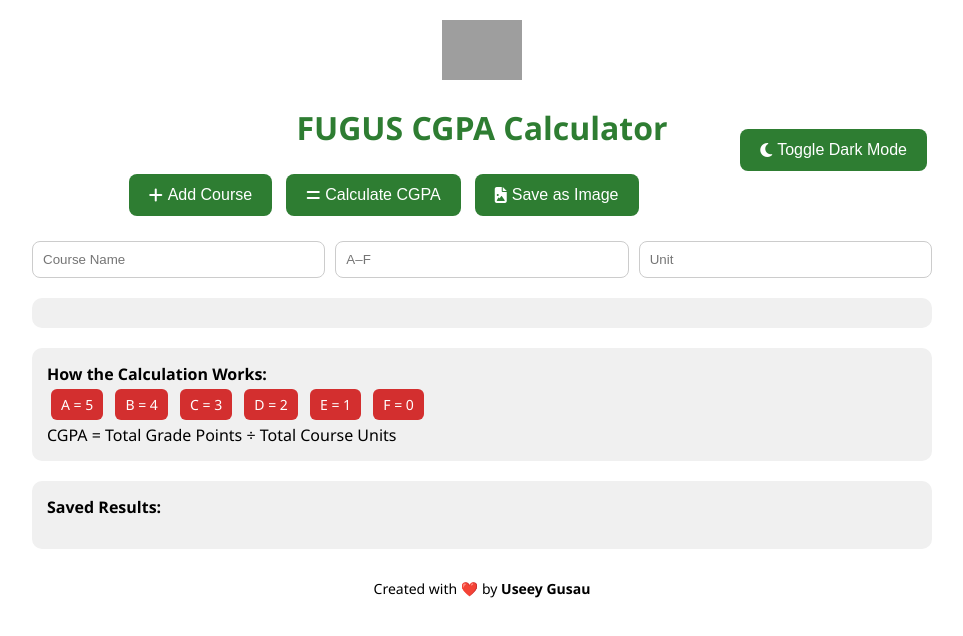
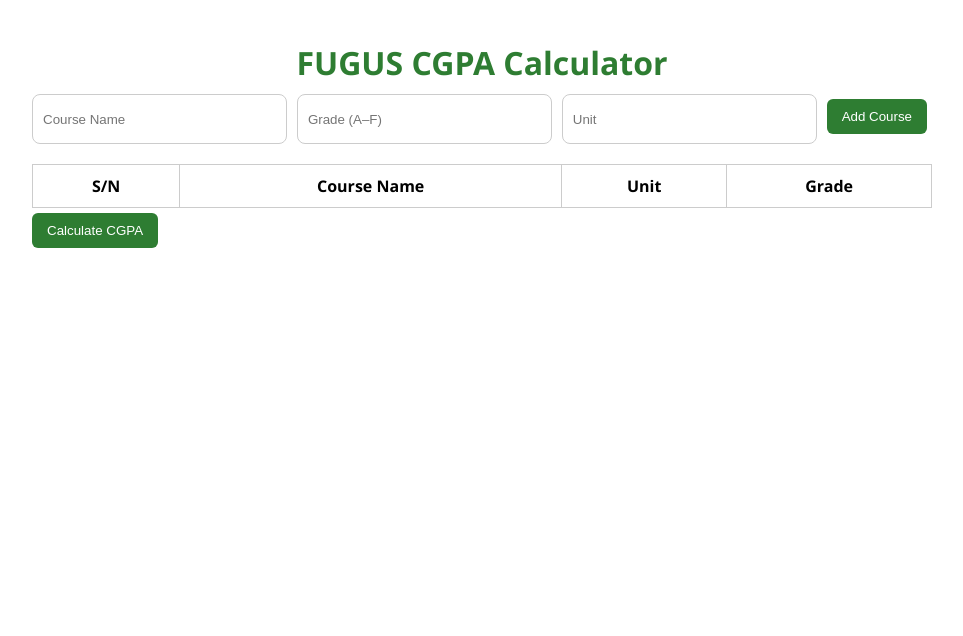
Before and after one commit to iamuseey/fugus.cgpa.live, a plain HTML site: page index.html in a window 1280 px wide. Shown: the whole page, without its empty margins (158-1121 px from the left). Drawn offline with Linux system fonts and the light colour scheme; grey boxes are pictures that could not be loaded.

Commit message:
Update index.html

```diff
--- a/index.html
+++ b/index.html
@@ -1,4 +1,6 @@
-<!DOCTYPE html><html lang="en">
+
+<!DOCTYPE html>
+<html lang="en">
 <head>
   <meta charset="UTF-8" />
   <meta name="viewport" content="width=device-width, initial-scale=1.0" />
@@ -6,17 +8,17 @@
   <link rel="stylesheet" href="https://cdnjs.cloudflare.com/ajax/libs/font-awesome/6.4.0/css/all.min.css">
   <style>
     :root {
-      --primary-color: #2e7d32; /* FUGUS green */
-      --accent-color: #d32f2f; /* red accent */
+      --primary-color: #2e7d32;
+      --accent-color: #d32f2f;
       --bg-color: #ffffff;
       --text-color: #000000;
       --card-bg: #f0f0f0;
-    }[data-theme="dark"] {
+    }
+    [data-theme="dark"] {
       --bg-color: #121212;
       --text-color: #ffffff;
       --card-bg: #1e1e1e;
     }
-
     body {
       background: var(--bg-color);
       color: var(--text-color);
@@ -24,203 +26,123 @@ body {
       margin: 0;
       padding: 0;
     }
-
     .container {
       max-width: 900px;
       margin: 0 auto;
       padding: 20px;
     }
-
     h1 {
       text-align: center;
       color: var(--primary-color);
       margin-bottom: 10px;
     }
-
-.toggle-theme {
-  float: right;
-  margin-top: -30px;
-}
-
-.semester-toggle {
-  text-align: center;
-  margin: 20px 0;
-}
-
-.course-table {
-  display: flex;
-  flex-direction: column;
-  gap: 10px;
-  margin-bottom: 20px;
-}
-
     .course-row {
       display: flex;
       flex-wrap: wrap;
       gap: 10px;
+      margin-bottom: 10px;
     }
-
     .course-row input {
       flex: 1;
       padding: 10px;
       border: 1px solid #ccc;
       border-radius: 8px;
     }
-
     button {
-  display: inline-flex;
-  align-items: center;
-  justify-content: center;
-  gap: 5px;
       background: var(--primary-color);
       color: white;
+      padding: 10px 15px;
+      margin: 5px 5px 10px 0;
       border: none;
-  padding: 12px 20px;
-  border-radius: 8px;
+      border-radius: 6px;
       cursor: pointer;
-  font-size: 16px;
-  transition: all 0.3s ease;
-  margin: 5px;
     }
-
     button:hover {
       background: var(--accent-color);
     }
-
-.result, .info, .history {
-  background: var(--card-bg);
-  padding: 15px;
-  border-radius: 10px;
+    table {
+      width: 100%;
+      border-collapse: collapse;
       margin-top: 20px;
     }
-
-.info span {
-  display: inline-block;
-  background: var(--accent-color);
-  color: white;
-  padding: 6px 10px;
-  border-radius: 6px;
-  margin: 4px;
-  font-size: 14px;
+    table, th, td {
+      border: 1px solid #ccc;
     }
-
-footer {
+    th, td {
+      padding: 10px;
       text-align: center;
-  margin-top: 30px;
-  font-size: 14px;
     }
-
-.logo {
-  text-align: center;
-  margin-bottom: 15px;
+    .result {
+      margin-top: 20px;
+      font-size: 18px;
     }
-
-.logo img {
-  height: 60px;
-}
-
   </style>
 </head>
 <body>
   <div class="container">
-    <div class="logo">
-      <img src="https://ugs.fugusau.edu.ng/assets/images/logo.png" alt="FUGUS Logo">
+    <h1>FUGUS CGPA Calculator</h1>
+    <div class="course-row">
+      <input type="text" id="courseName" placeholder="Course Name">
+      <input type="text" id="grade" placeholder="Grade (A–F)">
+      <input type="number" id="unit" placeholder="Unit">
+      <button onclick="addCourse()">Add Course</button>
     </div>
-    <h1>FUGUS CGPA Calculator</h1>
-    <button class="toggle-theme" onclick="toggleTheme()">
-      <i class="fa-solid fa-moon"></i> Toggle Dark Mode
-    </button><div class="semester-toggle">
-  <button onclick="addCourseRow()"><i class="fa-solid fa-plus"></i> Add Course</button>
-  <button onclick="calculateCGPA()"><i class="fa-solid fa-equals"></i> Calculate CGPA</button>
-  <button onclick="saveAsImage()"><i class="fa-solid fa-file-image"></i> Save as Image</button>
+    <table id="courseTable">
+      <thead>
+        <tr>
+          <th>S/N</th>
+          <th>Course Name</th>
+          <th>Unit</th>
+          <th>Grade</th>
+        </tr>
+      </thead>
+      <tbody></tbody>
+    </table>
+    <button onclick="calculateCGPA()">Calculate CGPA</button>
+    <div class="result" id="result"></div>
   </div>
-
-<div class="course-table" id="courseTable">
-  <div class="course-row">
-    <input type="text" placeholder="Course Name">
-    <input type="text" placeholder="A–F">
-    <input type="number" placeholder="Unit">
-  </div>
-</div>
-
-<div class="result" id="result"></div>
-
-<div class="info">
-  <strong>How the Calculation Works:</strong><br>
-  <span>A = 5</span>
-  <span>B = 4</span>
-  <span>C = 3</span>
-  <span>D = 2</span>
-  <span>E = 1</span>
-  <span>F = 0</span>
-  <br>CGPA = Total Grade Points ÷ Total Course Units
-</div>
-
-<div class="history" id="history">
-  <strong>Saved Results:</strong>
-  <ul id="historyList"></ul>
-</div>
-
-<footer>
-  Created with ❤️ by <strong>Useey Gusau</strong>
-</footer>
-
-  </div>  <script src="https://html2canvas.hertzen.com/dist/html2canvas.min.js"></script>  <script>
-    function addCourseRow() {
-      const row = document.createElement('div');
-      row.className = 'course-row';
-      row.innerHTML = `
-        <input type="text" placeholder="Course Name">
-        <input type="text" placeholder="A–F">
-        <input type="number" placeholder="Unit">
-      `;
-      document.getElementById('courseTable').appendChild(row);
+  <script>
+    let courses = [];
+    function gradeToPoint(grade) {
+      const map = {A: 5, B: 4, C: 3, D: 2, E: 1, F: 0};
+      return map[grade.toUpperCase()] ?? null;
     }
-
-    function gradeToPoint(grade) {
-      grade = grade.toUpperCase();
-      const points = {A: 5, B: 4, C: 3, D: 2, E: 1, F: 0};
-      return points[grade] !== undefined ? points[grade] : null;
-    }
-
-    function calculateCGPA() {
-      const rows = document.querySelectorAll('.course-row');
-      let totalUnits = 0;
-      let totalPoints = 0;
-      for (let row of rows) {
-        const grade = row.children[1].value.trim();
-        const unit = parseFloat(row.children[2].value);
-        const point = gradeToPoint(grade);
-        if (!isNaN(unit) && point !== null) {
-          totalUnits += unit;
-          totalPoints += point * unit;
+    function addCourse() {
+      const name = document.getElementById('courseName').value.trim();
+      const grade = document.getElementById('grade').value.trim().toUpperCase();
+      const unit = parseInt(document.getElementById('unit').value);
+      if (name && gradeToPoint(grade) !== null && !isNaN(unit)) {
+        courses.push({ name, grade, unit });
+        renderTable();
+      } else {
+        alert("Enter valid Course, Grade (A–F), and Unit");
       }
     }
-      const cgpa = (totalPoints / totalUnits).toFixed(2);
-      const resultDiv = document.getElementById('result');
-      resultDiv.innerHTML = `<strong>Your CGPA is:</strong> <span style='font-size:24px;color:var(--primary-color)'>${cgpa}</span>`;
-      saveToHistory(cgpa);
-    }
-
-    function toggleTheme() {
-      const current = document.documentElement.getAttribute('data-theme');
-      document.documentElement.setAttribute('data-theme', current === 'dark' ? 'light' : 'dark');
-    }
-
-    function saveToHistory(cgpa) {
-      const historyList = document.getElementById('historyList');
-      const li = document.createElement('li');
-      li.textContent = `CGPA: ${cgpa} (Saved on ${new Date().toLocaleString()})`;
-      historyList.prepend(li);
-    }
-
-    function saveAsImage() {
-      html2canvas(document.querySelector(".result")).then(canvas => {
-        const link = document.createElement('a');
-        link.download = 'cgpa_result.png';
-        link.href = canvas.toDataURL();
-        link.click();
+    function renderTable() {
+      const tbody = document.querySelector("#courseTable tbody");
+      tbody.innerHTML = "";
+      courses.forEach((course, i) => {
+        const row = `<tr>
+          <td>${i + 1}</td>
+          <td>${course.name}</td>
+          <td>${course.unit}</td>
+          <td>${course.grade}</td>
+        </tr>`;
+        tbody.innerHTML += row;
       });
     }
-  </script></body>
+    function calculateCGPA() {
+      let totalPoints = 0, totalUnits = 0;
+      courses.forEach(c => {
+        const point = gradeToPoint(c.grade);
+        if (point !== null) {
+          totalPoints += point * c.unit;
+          totalUnits += c.unit;
+        }
+      });
+      const cgpa = totalUnits ? (totalPoints / totalUnits).toFixed(2) : "0.00";
+      document.getElementById('result').innerHTML = `<strong>Your CGPA is:</strong> ${cgpa}`;
+    }
+  </script>
+</body>
 </html>
```
Lines whose indentation alone changed are shown as unchanged.
